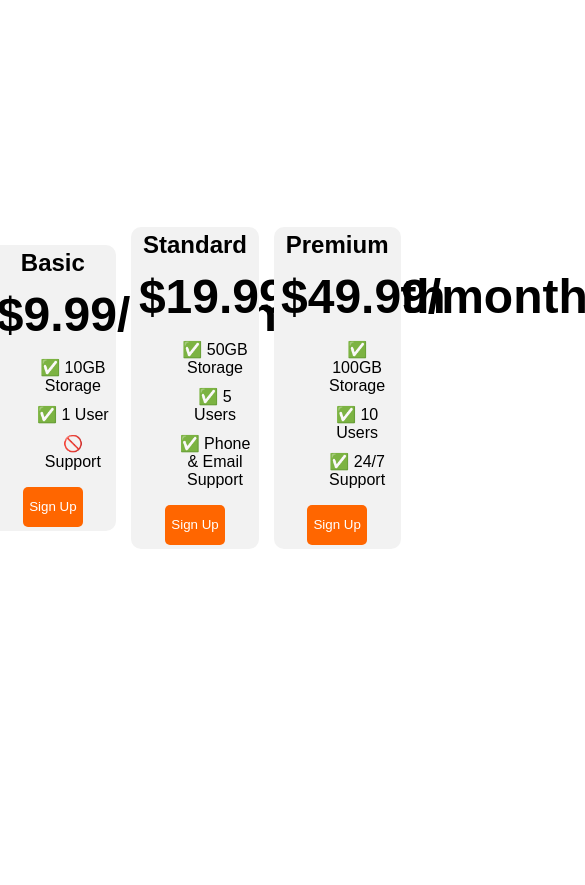
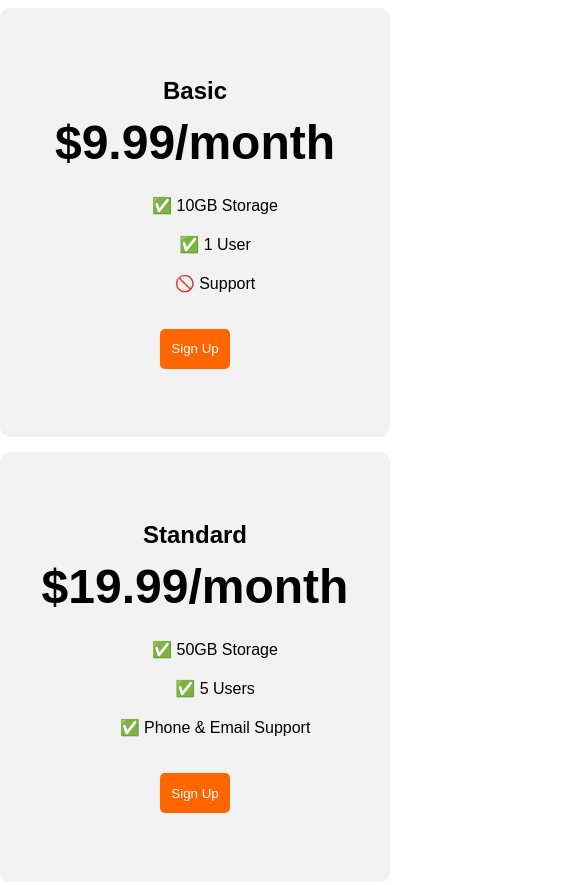
Before and after one commit to fountaina/flexbox-pricing-table, a plain HTML site: page index.html in a window 390 px wide. Shown: the top 885 px of the page, 585 px wide, since content can reach past the window. Before the commit the page ends 844 px from the top, so only its background shows below. Drawn offline with Linux system fonts and the light colour scheme; a web font is replaced by a local one.

Commit message:
done with the mobile design of site

```diff
--- a/index.html
+++ b/index.html
@@ -15,9 +15,8 @@
 
       .pricing-container {
         display: flex;
-        gap: 15px;
-        justify-content: center;
-        height: 90vh;
+        gap: 30px;
+        height: 100vh;
         align-items: center;
       }
 
@@ -63,7 +62,7 @@
       }
 
       li {
-        margin-bottom: 10px;
+        margin-bottom: 20px;
       }
 
       .plan-button {
@@ -72,12 +71,27 @@
         color: white;
         border-radius: 5px;
         height: 40px;
+        width: 70px;
       }
 
       /* Hint: What can you do with a media query and flexbox? */
       @media (max-width: 1250px) {
+       .pricing-container {
+        display: flex;
+        flex-direction: column;
+        gap: 15px;
+       }
 
-
+       .pricing-plan{
+        display: flex;
+        flex-direction: column;
+        flex-grow: 0;
+        flex-shrink: 0;
+        width: 375px;
+        justify-content: center;
+        height: 50vh;
+        align-items: center;
+       }
       }
     </style>
   </head>
```
